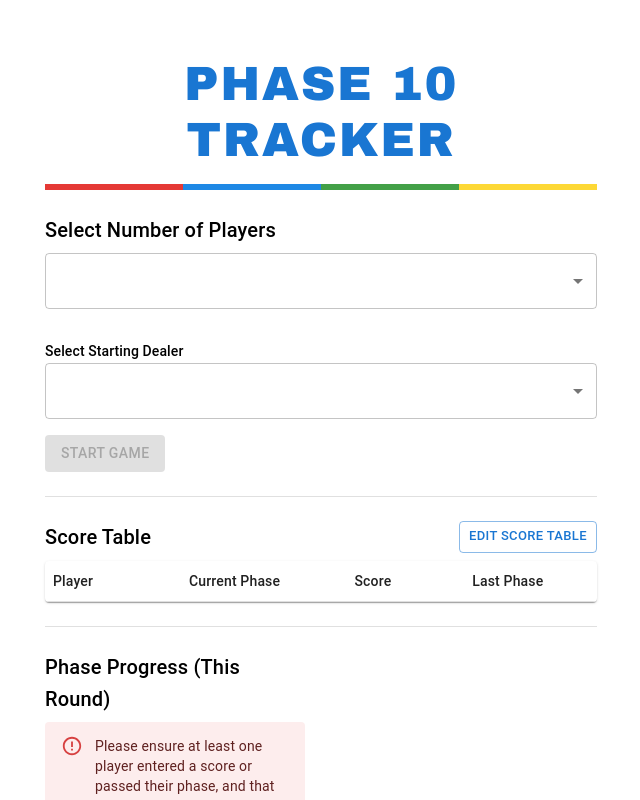
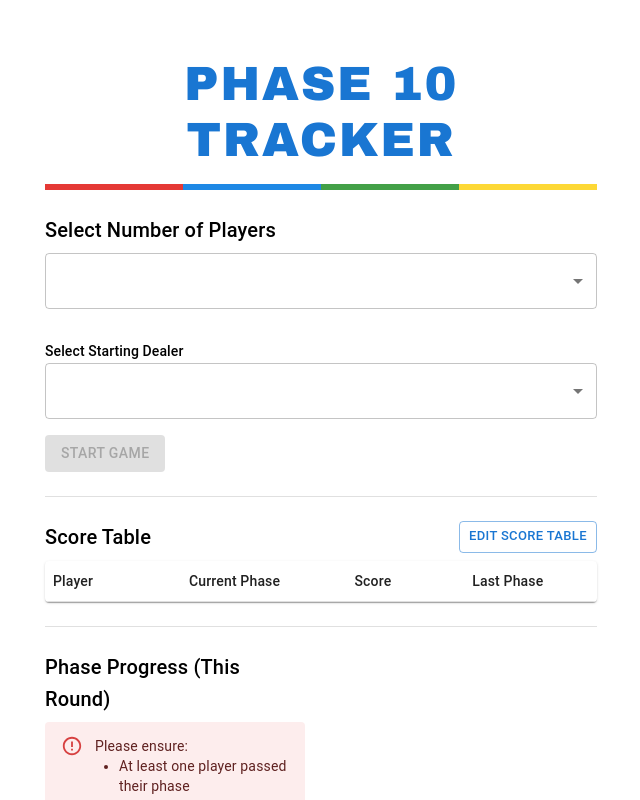
Before and after one commit to gysagsohn/phase10_counter, a React (Vite) app: page / in a window 1280 px wide. Both pictures are taken after a click on the button "NEXT ROUND". Shown: the top 800 px of the page, without its empty margins (319-959 px from the left). Built offline with nearby package versions, Linux system fonts and the light colour scheme.

Commit message:
feat: improve game logic and update README with validation rules and error handling

```diff
--- a/src/components/PhaseTracker.jsx
+++ b/src/components/PhaseTracker.jsx
@@ -60,7 +60,12 @@
       (entry) => entry.score && parseInt(entry.score) > 0
     );
     const allScoresValid = roundData.every((entry) => !entry.scoreError);
-    return atLeastOnePassed && atLeastOneScored && allScoresValid;
+
+    const hasZeroScorePlayer = roundData.some(
+      (entry) => entry.score === '' || parseInt(entry.score) === 0
+    );
+
+    return atLeastOnePassed && atLeastOneScored && allScoresValid && hasZeroScorePlayer;
   };
 
   const handleSubmit = () => {
@@ -102,7 +107,13 @@
 
       {showError && (
         <Alert severity="error" sx={{ mb: 2 }}>
-          Please ensure at least one player entered a score or passed their phase, and that all scores are whole numbers.
+          Please ensure:
+          <ul style={{ margin: 0, paddingLeft: '1.5rem' }}>
+            <li>At least one player passed their phase</li>
+            <li>At least one score is above 0</li>
+            <li>One player has a score of 0 (or left the score blank)</li>
+            <li>All scores are whole numbers</li>
+          </ul>
         </Alert>
       )}
 
```
Also changed, not shown: 1 other file (tests, documents, lock files or other folders).
